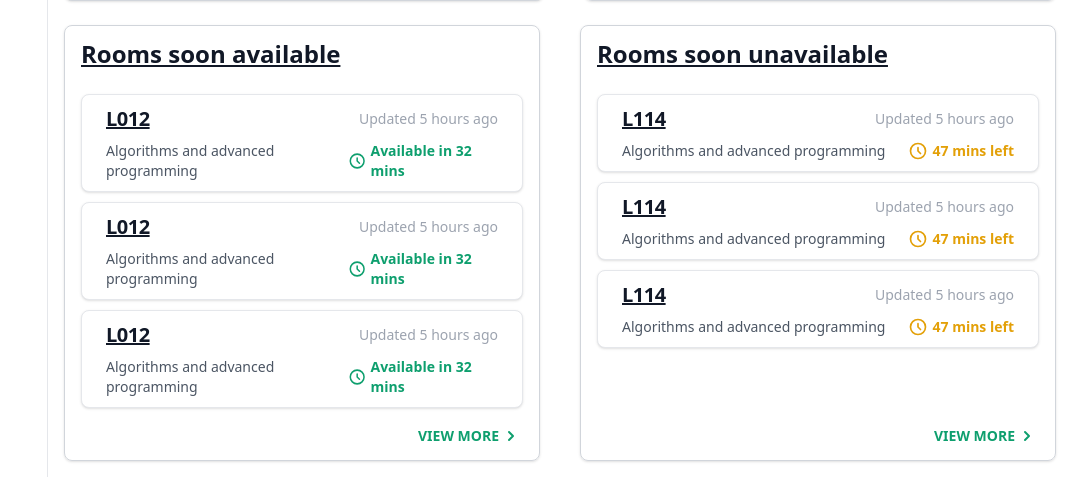
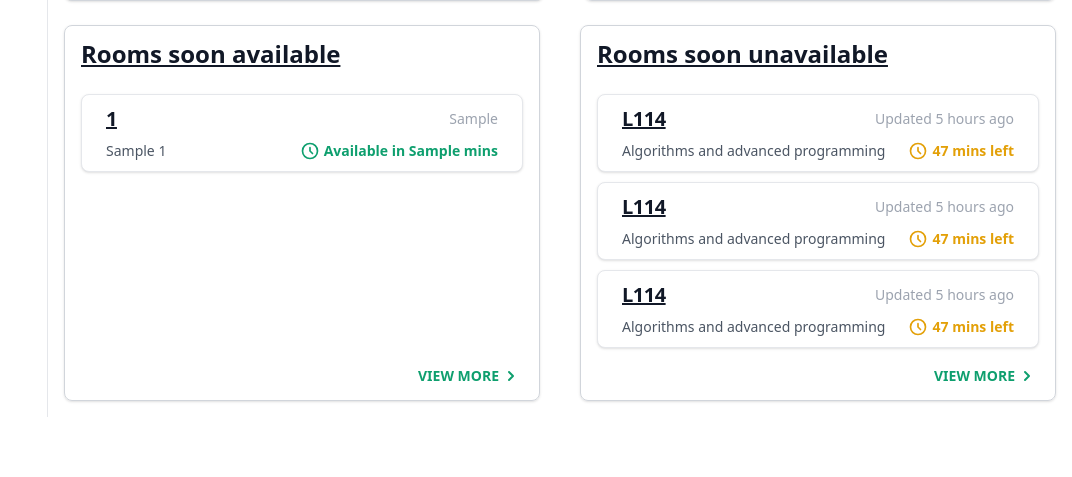
Before and after one commit to Theophile-Wemaere/aubouleau, a Django app: template aubouleau_web/templates/aubouleau_web/index.html in a window 1280 px wide. Shown: the part 886-1363 px from the top of the page, without its empty margins (208-1280 px from the left). After the commit the page ends 1303 px from the top, so only its background shows below. Run offline with Django 5.2, Linux system fonts and the light colour scheme; the template is opened without the code that fills it: most values are stand-ins (such as "Sample title", 1, 10 or a date in 2020); some libraries are stand-ins or nearby versions.

Commit message:
added rooms soon available on the dashboard
The dashboard now features the list of rooms that will soon be available.
As of now, the rooms are displayed in the list if:
- They are not already available
- They will become available in less than an hour

```diff
--- a/aubouleau_web/static/aubouleau_web/style.css
+++ b/aubouleau_web/static/aubouleau_web/style.css
@@ -1571,15 +1571,15 @@ input:checked + .toggle-bg {
   width: 20px;
 }
 
-.w-full {
-  width: 100%;
-}
-
 .w-fit {
   width: -moz-fit-content;
   width: fit-content;
 }
 
+.w-full {
+  width: 100%;
+}
+
 .min-w-72 {
   min-width: 18rem;
 }
@@ -1588,20 +1588,28 @@ input:checked + .toggle-bg {
   min-width: 24rem;
 }
 
+.min-w-\[25\%\] {
+  min-width: 25%;
+}
+
+.min-w-\[50\%\] {
+  min-width: 50%;
+}
+
 .max-w-4xl {
   max-width: 56rem;
 }
 
+.max-w-\[50\%\] {
+  max-width: 50%;
+}
+
 .max-w-sm {
   max-width: 24rem;
 }
 
 .max-w-xl {
   max-width: 36rem;
-}
-
-.max-w-\[50\%\] {
-  max-width: 50%;
 }
 
 .flex-1 {
@@ -1834,6 +1842,12 @@ input:checked + .toggle-bg {
   overflow-y: auto;
 }
 
+.truncate {
+  overflow: hidden;
+  text-overflow: ellipsis;
+  white-space: nowrap;
+}
+
 .whitespace-nowrap {
   white-space: nowrap;
 }
@@ -2289,6 +2303,11 @@ input:checked + .toggle-bg {
 .text-yellow-400 {
   --tw-text-opacity: 1;
   color: rgb(227 160 8 / var(--tw-text-opacity));
+}
+
+.text-green-50 {
+  --tw-text-opacity: 1;
+  color: rgb(243 250 247 / var(--tw-text-opacity));
 }
 
 .underline {
--- a/aubouleau_web/templates/aubouleau_web/index.html
+++ b/aubouleau_web/templates/aubouleau_web/index.html
@@ -146,51 +146,28 @@
             <div class="flex flex-col flex-grow gap-y-6">
                 <h4 class="text-2xl underline font-bold text-gray-900">Rooms soon available</h4>
                 <div class="flex flex-col gap-y-2.5">
-                    <a href="#" class="flex flex-col gap-y-2 px-6 py-2.5 bg-white border border-gray-200 rounded-lg shadow hover:bg-gray-100 dark:bg-gray-800 dark:border-gray-700 dark:hover:bg-gray-700">
+                    {% if rooms_soon_available %}
+                        {% for room in rooms_soon_available %}
+                        {# room is of type tuple[Room, TimeSlot, int, str] #}
+                        <a href="{% url 'aubouleau_web:room-detail' building_name=room.0.floor.building.name room_number=room.0.number %}" class="flex flex-col gap-y-2 px-6 py-2.5 bg-white border border-gray-200 rounded-lg shadow hover:bg-gray-100 dark:bg-gray-800 dark:border-gray-700 dark:hover:bg-gray-700">
                             <div class="flex flex-row justify-between items-center">
-                            <h5 class="text-xl font-bold underline tracking-tight text-gray-900 dark:text-white">L012</h5>
-                            <p class="text-sm text-gray-400">Updated 5 hours ago</p>
+                                <h5 class="text-xl font-bold underline tracking-tight text-gray-900 dark:text-white">{{ room.0.number }}</h5>
+                                <p class="text-sm text-gray-400">{{ room.3 }}</p>
                             </div>
                             <div class="flex flex-row justify-between items-center">
-                            <p class="text-sm font-normal text-gray-600 dark:text-gray-400">Algorithms and advanced programming</p>
-                            <div class="flex flex-row items-center gap-x-1 text-sm font-bold text-green-500">
+                                <p class="text-sm font-normal text-gray-600 dark:text-gray-400 truncate">{{ room.1.subject }}</p>
+                                <div class="flex flex-row justify-end items-center gap-x-1 text-sm font-bold text-green-500 min-w-[25%]">
                                     <svg class="w-[20px] h-[20px]" aria-hidden="true" xmlns="http://www.w3.org/2000/svg" width="24" height="24" fill="none" viewBox="0 0 24 24">
                                         <path stroke="currentColor" stroke-linecap="round" stroke-linejoin="round" stroke-width="2" d="M12 8v4l3 3m6-3a9 9 0 1 1-18 0 9 9 0 0 1 18 0Z"></path>
                                     </svg>
-                                <p>Available in 32 mins</p>
+                                    <p>Available in {{ room.2 }} min{{ room.2|pluralize }}</p>
                                 </div>
                             </div>
                         </a>
-                    <a href="#" class="flex flex-col gap-y-2 px-6 py-2.5 bg-white border border-gray-200 rounded-lg shadow hover:bg-gray-100 dark:bg-gray-800 dark:border-gray-700 dark:hover:bg-gray-700">
-                        <div class="flex flex-row justify-between items-center">
-                            <h5 class="text-xl font-bold underline tracking-tight text-gray-900 dark:text-white">L012</h5>
-                            <p class="text-sm text-gray-400">Updated 5 hours ago</p>
-                        </div>
-                        <div class="flex flex-row justify-between items-center">
-                            <p class="text-sm font-normal text-gray-600 dark:text-gray-400">Algorithms and advanced programming</p>
-                            <div class="flex flex-row items-center gap-x-1 text-sm font-bold text-green-500">
-                                <svg class="w-[20px] h-[20px]" aria-hidden="true" xmlns="http://www.w3.org/2000/svg" width="24" height="24" fill="none" viewBox="0 0 24 24">
-                                    <path stroke="currentColor" stroke-linecap="round" stroke-linejoin="round" stroke-width="2" d="M12 8v4l3 3m6-3a9 9 0 1 1-18 0 9 9 0 0 1 18 0Z"></path>
-                                </svg>
-                                <p>Available in 32 mins</p>
-                            </div>
-                        </div>
-                    </a>
-                    <a href="#" class="flex flex-col gap-y-2 px-6 py-2.5 bg-white border border-gray-200 rounded-lg shadow hover:bg-gray-100 dark:bg-gray-800 dark:border-gray-700 dark:hover:bg-gray-700">
-                        <div class="flex flex-row justify-between items-center">
-                            <h5 class="text-xl font-bold underline tracking-tight text-gray-900 dark:text-white">L012</h5>
-                            <p class="text-sm text-gray-400">Updated 5 hours ago</p>
-                        </div>
-                        <div class="flex flex-row justify-between items-center">
-                            <p class="text-sm font-normal text-gray-600 dark:text-gray-400">Algorithms and advanced programming</p>
-                            <div class="flex flex-row items-center gap-x-1 text-sm font-bold text-green-500">
-                                <svg class="w-[20px] h-[20px]" aria-hidden="true" xmlns="http://www.w3.org/2000/svg" width="24" height="24" fill="none" viewBox="0 0 24 24">
-                                    <path stroke="currentColor" stroke-linecap="round" stroke-linejoin="round" stroke-width="2" d="M12 8v4l3 3m6-3a9 9 0 1 1-18 0 9 9 0 0 1 18 0Z"></path>
-                                </svg>
-                                <p>Available in 32 mins</p>
-                            </div>
-                        </div>
-                    </a>
+                        {% endfor %}
+                    {% else %}
+                        <p class="text-center text-gray-400">No rooms to show</p>
+                    {% endif %}
                 </div>
             </div>
             <a class="flex flex-row justify-end items-center text-green-500 hover:text-green-700" href="#">
--- a/aubouleau_web/templates/aubouleau_web/room_detail.html
+++ b/aubouleau_web/templates/aubouleau_web/room_detail.html
@@ -74,7 +74,7 @@
                     {% else %}
                         <h3 class="text-lg font-bold text-red-600 dark:text-red-600">Occupied</h3>
                     {% endif %}
-                    <p class="w-fit mb-4 text-base font-normal text-wrap text-gray-500 dark:text-gray-500">{{ time_slot.0.subject }}</p>
+                    <p class="mb-4 text-base font-normal text-wrap text-gray-500 dark:text-gray-500 truncate">{{ time_slot.0.subject }}</p>
                 </li>
                 {% endfor %}
             </ol>
```
Also changed, not shown: aubouleau_web/models.py (+50 -3 lines), aubouleau_web/views.py (+16 -1 lines). Lines whose indentation alone changed are shown as unchanged.
